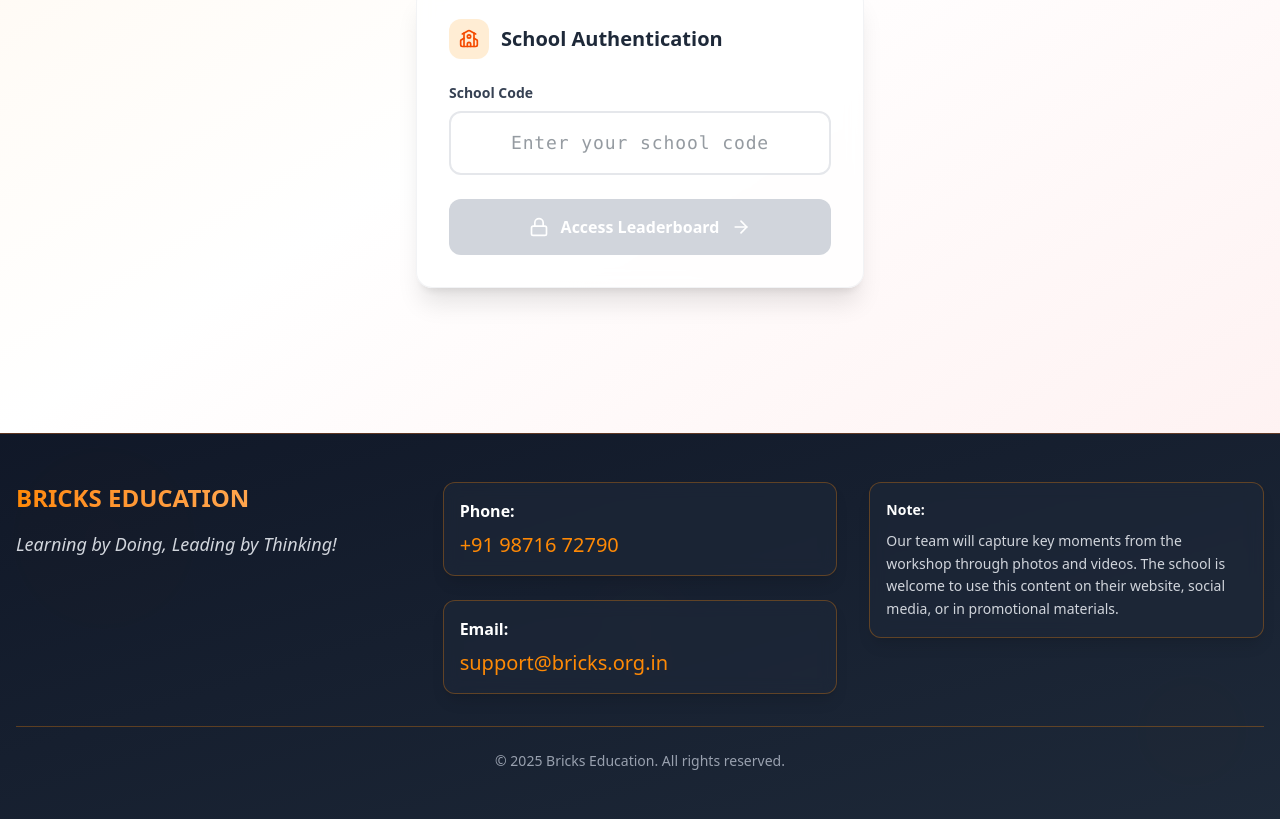
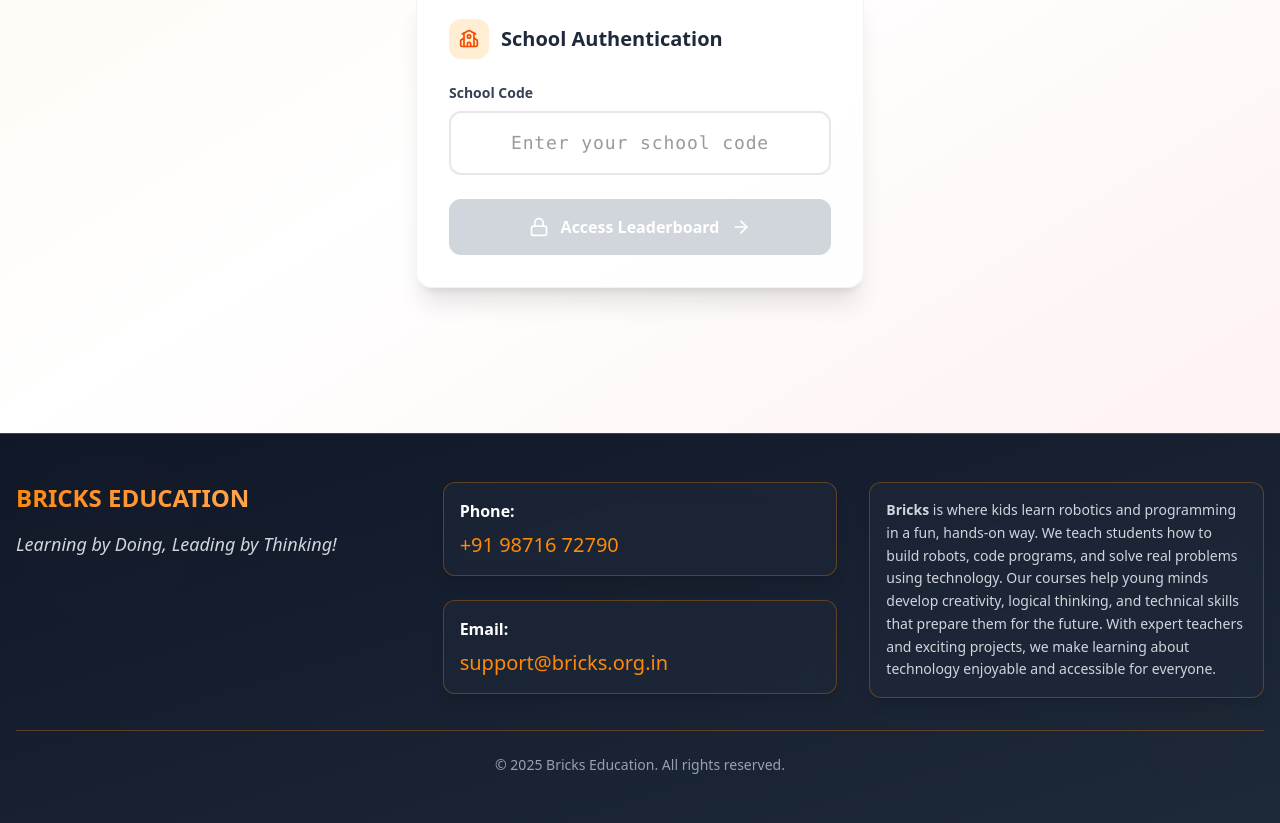
Before and after one commit to Vinay290704/Bricks_Education_Lite, a React (Vite) app: page /leaderboard in a window 1280 px wide. Shown: the part 367-1190 px from the top of the page. Built offline with nearby package versions, Linux system fonts and the light colour scheme; no server answers.

Commit message:
Final changes removed emojis

```diff
--- a/src/components/Bootcamp/CampusVisitSection.jsx
+++ b/src/components/Bootcamp/CampusVisitSection.jsx
@@ -1,10 +1,5 @@
 import React, { useState, useEffect } from "react";
-import {
-  MapPin,
-  Users,
-  X,
-  Linkedin,
-} from "lucide-react";
+import { MapPin, Users, X, Linkedin } from "lucide-react";
 
 const CampusVisitSection = () => {
   const getImageUrl = (imageName) => {
@@ -120,7 +115,7 @@
               className="text-4xl font-bold mb-4"
               style={{ color: `hsl(var(--primary-foreground))` }}
             >
-              🎯 Visit Our Campus & Meet These Legends!
+              Visit Our Campus & Meet These Legends!
             </h3>
             <p
               className="text-xl leading-relaxed max-w-4xl mx-auto mb-6"
@@ -130,16 +125,6 @@
               exclusive opportunities to meet and learn directly from these
               industry pioneers who have built billion-dollar companies
             </p>
-            <div
-              className="inline-block px-6 py-3 rounded-full font-semibold"
-              style={{
-                background: `hsla(var(--primary-foreground), 0.2)`,
-                color: `hsl(var(--primary-foreground))`,
-                border: `2px solid hsla(var(--primary-foreground), 0.3)`,
-              }}
-            >
-              🌟 Campus visits include personal mentorship sessions
-            </div>
           </div>
         </div>
 
--- a/src/components/Bootcamp/PricingSection.jsx
+++ b/src/components/Bootcamp/PricingSection.jsx
@@ -88,7 +88,7 @@
             </span>
           </h2>
           <p className="text-xl text-gray-600 max-w-3xl mx-auto leading-relaxed mb-8">
-            Limited Time Offers - Choose Your Path to Success 🚀
+            Limited Time Offers - Choose Your Path to Success
           </p>
 
           {/* Trust indicators */}
@@ -292,18 +292,10 @@
               Robotics Kit
             </h2>
             <p className="text-xl text-gray-600 max-w-3xl mx-auto leading-relaxed mb-8">
-              Get your hands on this amazing robotics kit worth{" "}
+              Get amazing robotics kit worth{" "}
               <span className="font-bold text-orange-600">₹4000</span> -
-              included free with both tiers! 🎁
+              included free with both tiers!
             </p>
-
-            {/* Value proposition */}
-            <div className="inline-flex items-center gap-3 bg-gradient-to-r from-orange-500/10 to-orange-600/10 border border-orange-500/20 rounded-full px-6 py-3 mb-12">
-              <Star className="w-5 h-5 text-orange-500" />
-              <span className="text-orange-700 font-medium">
-                Professionally curated for learning
-              </span>
-            </div>
           </div>
 
           {/* Kit Content */}
--- a/src/components/Bootcamp/ProgramSection.jsx
+++ b/src/components/Bootcamp/ProgramSection.jsx
@@ -65,10 +65,8 @@
             </span>
           </h2>
           <p className="text-xl text-gray-600 max-w-3xl mx-auto leading-relaxed">
-            3-Month Program That Changes Everything 🚀
+            3-Month Program That Changes Everything
           </p>
-
-          {/* Trust indicators */}
           <div className="flex flex-wrap justify-center gap-6 mt-8 text-sm text-gray-600">
             <div className="flex items-center gap-2">
               <Users className="w-4 h-4 text-orange-500" />
@@ -85,7 +83,6 @@
           </div>
         </div>
 
-        {/* Features Grid */}
         <div className="grid grid-cols-1 md:grid-cols-2 lg:grid-cols-3 gap-8 mb-16">
           {features.map((feature, index) => {
             const IconComponent = feature.icon;
@@ -136,7 +133,7 @@
 
             <div className="relative z-10">
               <h3 className="text-3xl font-bold mb-4">
-                🚀 Transform Your Future in Just 3 Months
+                Transform Your Future in Just 3 Months
               </h3>
               <p className="text-xl opacity-90 mb-6">
                 Join the next generation of innovators and problem solvers
--- a/src/components/Bootcamp/ProjectsSection.jsx
+++ b/src/components/Bootcamp/ProjectsSection.jsx
@@ -131,13 +131,10 @@
 
   return (
     <section className="relative overflow-hidden py-10 bg-gradient-to-br from-orange-50 via-white to-orange-100">
-      {/* Floating background elements */}
       <div className="absolute top-10 left-10 w-32 h-32 bg-orange-500/10 rounded-full blur-3xl animate-bounce"></div>
       <div className="absolute bottom-20 right-20 w-40 h-40 bg-orange-400/15 rounded-full blur-3xl animate-bounce"></div>
       <div className="absolute top-1/2 left-1/4 w-24 h-24 bg-orange-500/5 rounded-full blur-2xl animate-pulse"></div>
-
       <div className="container mx-auto px-4 relative z-10">
-        {/* Header Section */}
         <div className="text-center mb-16">
           <div className="inline-flex items-center justify-center w-20 h-20 bg-gradient-to-br from-orange-500 to-orange-600 rounded-full mb-6 shadow-2xl">
             <Zap className="w-10 h-10 text-white" />
@@ -151,10 +148,8 @@
           <p className="text-xl text-gray-600 max-w-4xl mx-auto leading-relaxed">
             Real projects that solve real problems. Build confidence, learn
             valuable skills, and create something awesome that friends and
-            family will love! 🚀
+            family will love!
           </p>
-
-          {/* Trust indicators for parents */}
           <div className="flex flex-wrap justify-center gap-6 mt-8 text-sm text-gray-600">
             <div className="flex items-center gap-2">
               <Users className="w-4 h-4 text-orange-500" />
@@ -170,8 +165,6 @@
             </div>
           </div>
         </div>
-
-        {/* Projects Grid */}
         <div className="grid grid-cols-1 md:grid-cols-2 lg:grid-cols-3 xl:grid-cols-4 gap-8 mb-16">
           {projects.map((project, index) => {
             const IconComponent = project.icon;
@@ -181,7 +174,6 @@
                 className="group bg-white border-2 border-gray-100 rounded-2xl overflow-hidden transition-all duration-300 hover:-translate-y-3 hover:border-orange-200 hover:shadow-2xl shadow-lg flex flex-col"
               >
                 <div className="p-6 bg-gradient-to-r from-orange-50 to-orange-100 flex flex-col h-full">
-                  {/* Top section: Category, difficulty, icon, title, and description */}
                   <div className="flex items-start justify-between mb-4">
                     <span className="px-3 py-1.5 bg-orange-500/90 text-white rounded-full text-xs font-semibold">
                       {project.category}
@@ -204,8 +196,6 @@
                   <p className="text-gray-600 mb-4 text-sm leading-relaxed">
                     {project.description}
                   </p>
-
-                  {/* Bottom section: Skills section with flex-grow to push it to the bottom */}
                   <div className="flex-grow flex items-end">
                     <div className="bg-gradient-to-r from-orange-500/5 to-orange-400/10 p-4 rounded-xl border border-orange-500/20 w-full">
                       <h4 className="text-sm font-semibold text-orange-600 mb-2">
@@ -221,8 +211,6 @@
             );
           })}
         </div>
-
-        {/* Parents Section */}
         <div className="text-center">
           <div className="bg-white border border-gray-200 rounded-2xl p-8 max-w-4xl mx-auto shadow-lg">
             <h3 className="text-2xl font-bold text-gray-900 mb-4">
@@ -249,8 +237,8 @@
                   Age-Appropriate
                 </h4>
                 <p className="text-gray-600">
-                  Designed specifically for this age with proper scaffolding
-                  and support.
+                  Designed specifically for this age with proper scaffolding and
+                  support.
                 </p>
               </div>
               <div className="text-center">
--- a/src/components/common/Footer.jsx
+++ b/src/components/common/Footer.jsx
@@ -47,10 +47,14 @@
           <div className="text-center md:text-left">
             <div className="p-4 rounded-xl bg-gray-800/60 backdrop-blur-sm border border-orange-400/30 shadow-lg">
               <p className="text-sm text-gray-300 leading-relaxed">
-                <strong className="text-white block mb-2">Note:</strong>
-                Our team will capture key moments from the workshop through
-                photos and videos. The school is welcome to use this content on
-                their website, social media, or in promotional materials.
+                <strong>Bricks </strong>
+                is where kids learn robotics and programming in a fun, hands-on
+                way. We teach students how to build robots, code programs, and
+                solve real problems using technology. Our courses help young
+                minds develop creativity, logical thinking, and technical skills
+                that prepare them for the future. With expert teachers and
+                exciting projects, we make learning about technology enjoyable
+                and accessible for everyone.
               </p>
             </div>
           </div>
--- a/src/components/common/Header2.jsx
+++ b/src/components/common/Header2.jsx
@@ -67,13 +67,11 @@
             className="flex items-center gap-4 text-gray-800 transition-transform duration-300 ease-out hover:scale-105 focus:outline-none "
             onClick={() => setIsMobileMenuOpen(false)}
           >
-            <div className="relative w-[50px] h-[50px] bg-gradient-to-br from-orange-400 via-orange-500 to-orange-600 rounded-xl flex items-center justify-center overflow-hidden shadow-lg shadow-orange-500/30 transition-all duration-300 hover:rotate-[5deg] hover:scale-105 hover:shadow-xl hover:shadow-orange-500/40">
-              <img
-                src={BricksLogo}
-                alt="Bricks Education Logo"
-                className="w-full h-full object-cover rounded-xl"
-              />
-            </div>
+            <img
+              src={BricksLogo}
+              alt="Bricks Education Logo"
+              className="w-[50px] h-[50px] object-cover rounded-xl transition-all duration-300 hover:rotate-[5deg] hover:scale-105"
+            />
             <div className="text-2xl md:text-2xl font-bold text-gray-800">
               BRICKS{" "}
               <span className="text-lg md:text-2xl bg-gradient-to-r from-orange-500 to-orange-600 bg-clip-text text-transparent font-black">
--- a/src/pages/BootCamp.jsx
+++ b/src/pages/BootCamp.jsx
@@ -15,11 +15,11 @@
       <main>
         <HeroSection />
         <FomoSection />
+        <PartnersSection />
         <ProjectsCarousel />
         <ProgramSection />
         <PricingSection />
         <CampusVisitSection />
-        <PartnersSection />
         <FinalCtaSection />
       </main>
     </div>
```
